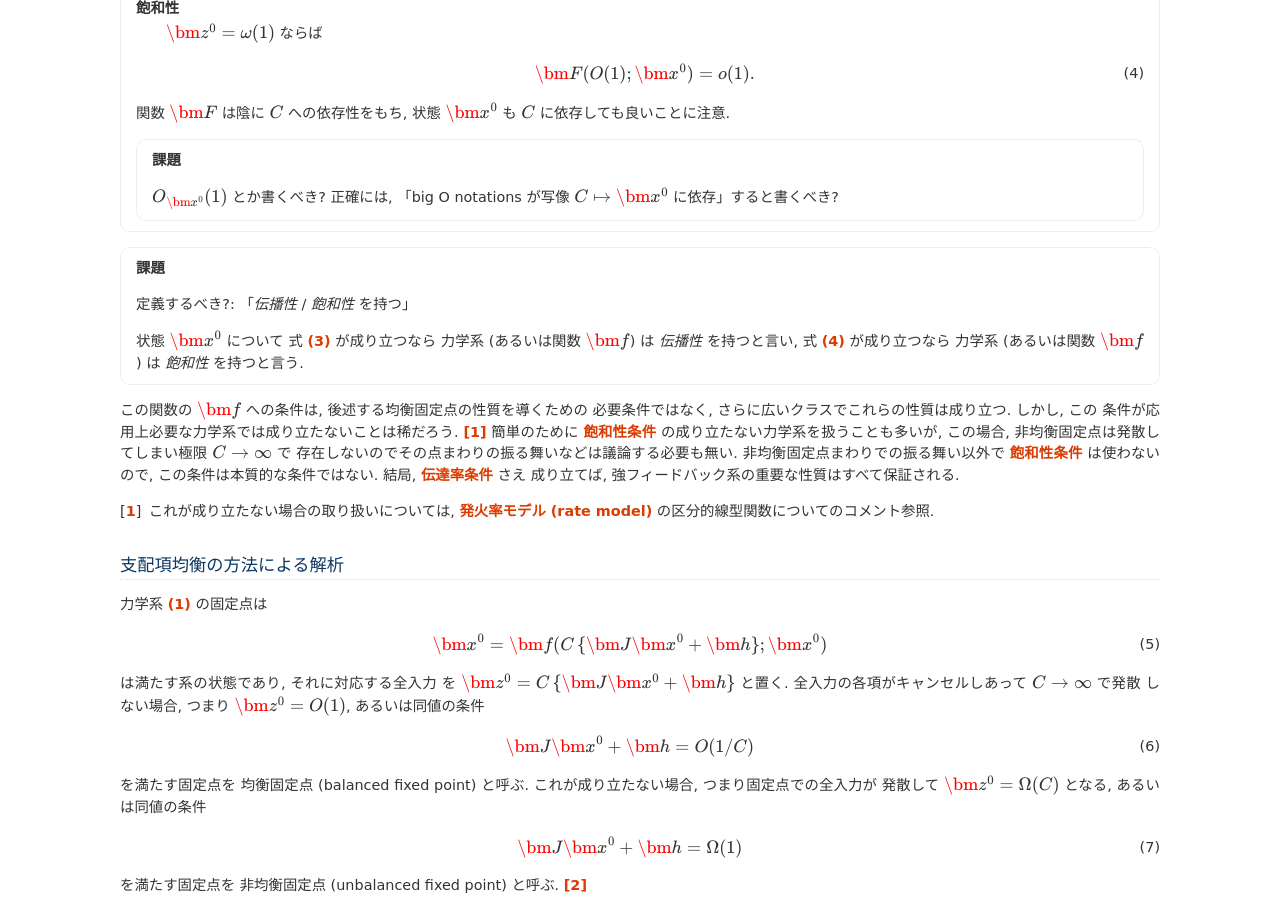
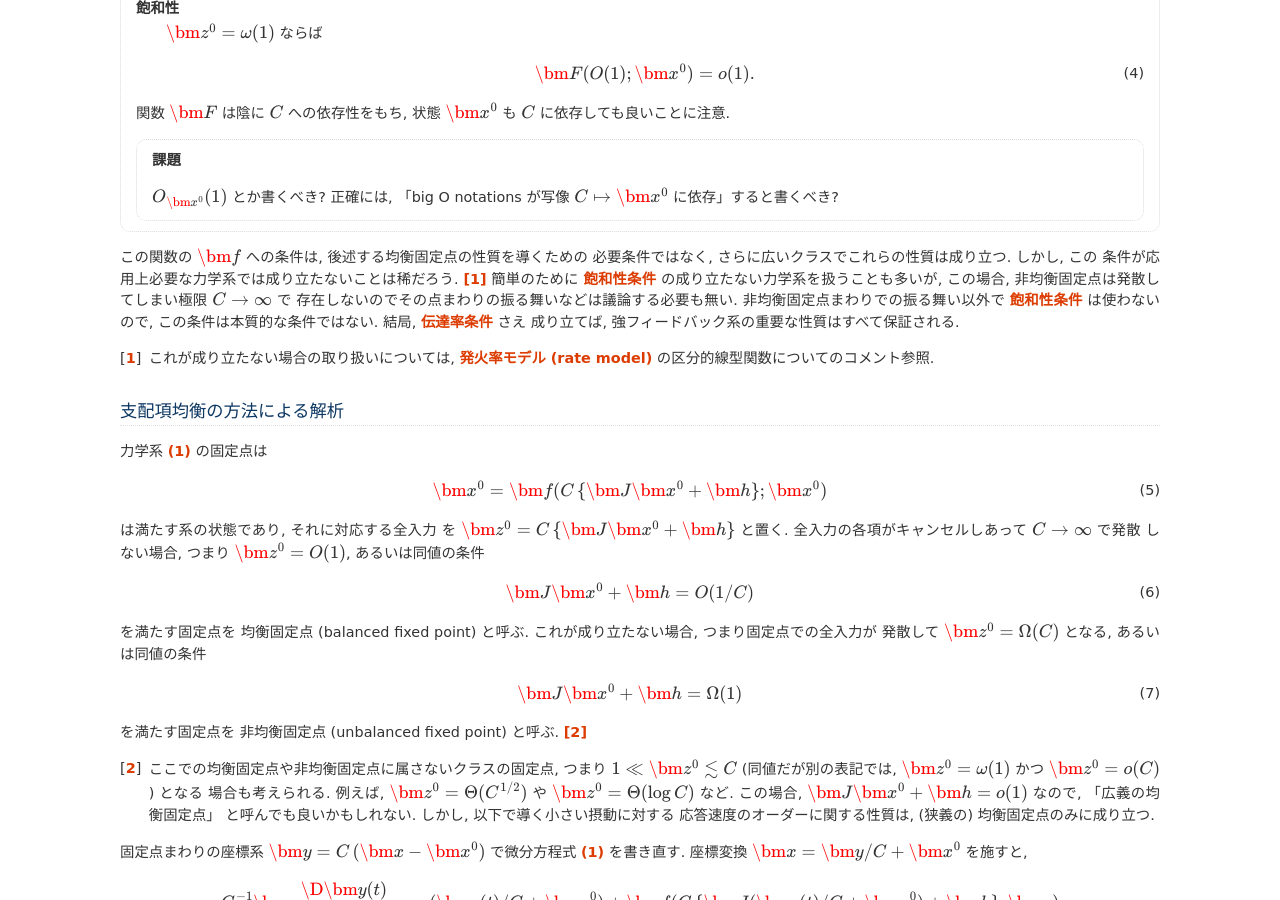
Before and after one commit to tkf/balance-tutorial-ja, a Sphinx documentation site: the page built from source/balance_network/strong_feedback_system.rst, in a window 1280 px wide and 900 px high, scrolled down 981 px. Built offline with Sphinx 7.4.7, drawn with Linux system fonts in a browser that asks for light colours; formulas are drawn with MathJax 3.

Commit message:
削除: 「伝播性 / 飽和性 を持つ」

```diff
--- a/source/balance_network/strong_feedback_system.rst
+++ b/source/balance_network/strong_feedback_system.rst
@@ -98,14 +98,6 @@
    .. todo:: :math:`O_{\bm x^0}(1)` とか書くべき?
       正確には, 「big O notations が写像 :math:`C \mapsto \bm x^0`
       に依存」すると書くべき?
-
-.. todo:: 定義するべき?: 「\ *伝播性* / *飽和性* を持つ」
-
-   状態 :math:`\bm x^0` について
-   式 :eq:`transmissibility` が成り立つなら
-   力学系 (あるいは関数 :math:`\bm f`) は *伝播性* を持つと言い,
-   式 :eq:`saturating` が成り立つなら
-   力学系 (あるいは関数 :math:`\bm f`) は *飽和性* を持つと言う.
 
 
 この関数の :math:`\bm f` への条件は, 後述する均衡固定点の性質を導くための
```
